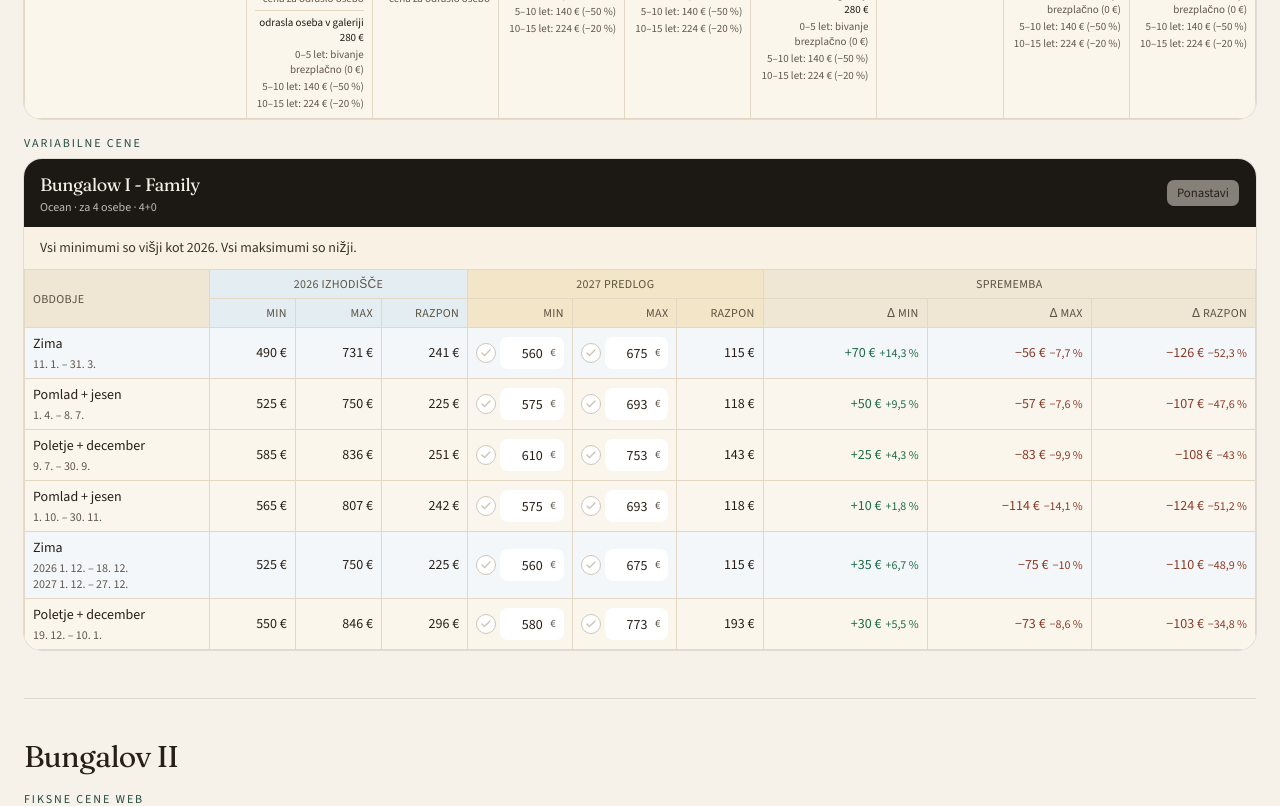
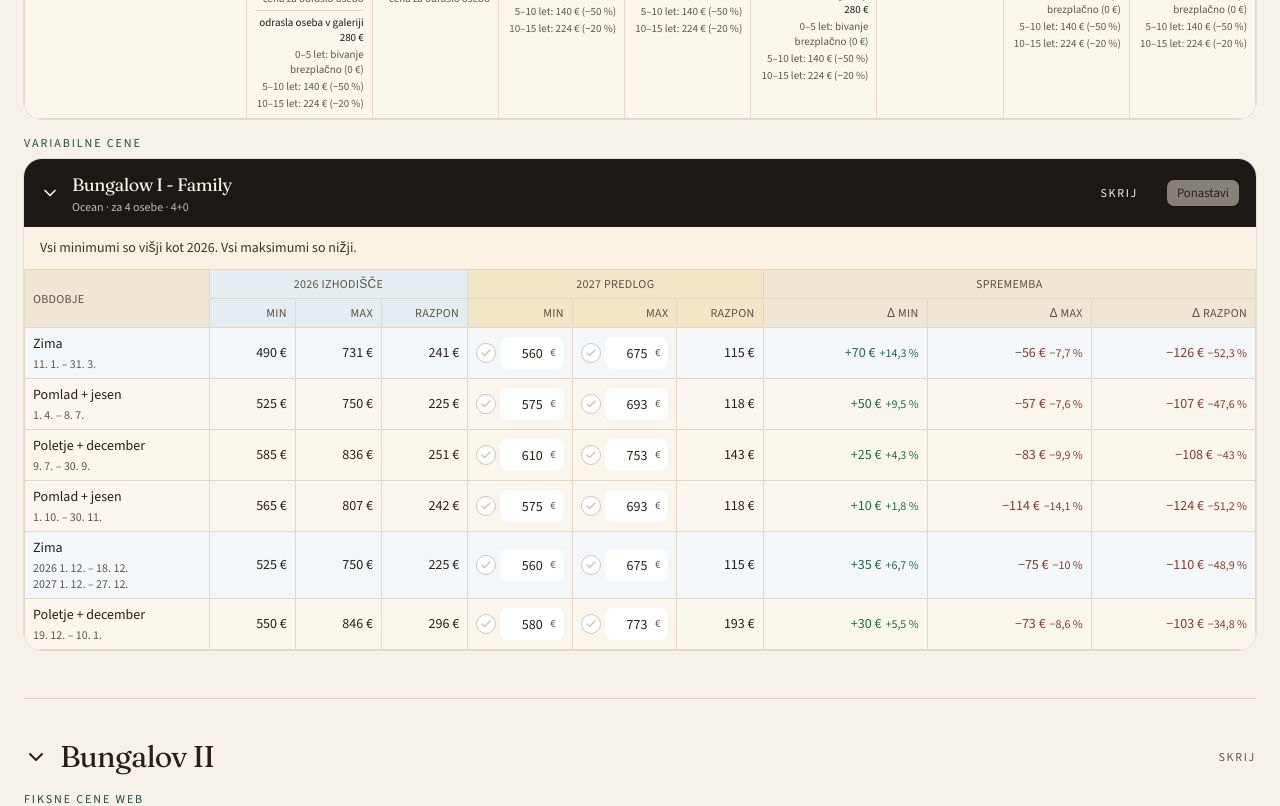
Before and after one commit to Urskapremk/komba-cabana, a Next.js app: page / in a window 1280 px wide. Shown: the part 1620-2426 px from the top of the page. Built offline with nearby package versions, Linux system fonts and the light colour scheme.

Commit message:
Vsak bungalov in variabilne cene se skrijejo s klikom na naslov.
Co-authored-by: info <info@hnatura.com>

```diff
--- a/src/components/price-tables.tsx
+++ b/src/components/price-tables.tsx
@@ -616,11 +616,18 @@ export function PriceTables() {
   );
   const [tab, setTab] = useState<"cenik" | "zasluzek" | "zasedenost">("cenik");
   const [collapsed, setCollapsed] = useState<Record<string, boolean>>({});
+  const [variableCollapsed, setVariableCollapsed] = useState<Record<string, boolean>>({});
   function unitOpen(id: string) {
     return collapsed[id] !== true;
   }
   function toggleUnit(id: string) {
     setCollapsed((current) => ({ ...current, [id]: current[id] !== true }));
+  }
+  function variableOpen(id: string) {
+    return variableCollapsed[id] !== true;
+  }
+  function toggleVariable(id: string) {
+    setVariableCollapsed((current) => ({ ...current, [id]: current[id] !== true }));
   }
   useEffect(() => {
     const read = () => {
@@ -764,7 +771,23 @@ export function PriceTables() {
                 index > 0 && "border-t border-border/80 pt-10",
               )}
             >
-              <h2 className="font-heading text-3xl tracking-tight">{card.name}</h2>
+              <h2>
+                <button
+                  type="button"
+                  className="flex w-full cursor-pointer items-center gap-3 text-left"
+                  aria-expanded={unitOpen(card.id)}
+                  onClick={() => toggleUnit(card.id)}
+                >
+                  <ChevronDownIcon
+                    className={cn("size-6 shrink-0 transition-transform", !unitOpen(card.id) && "-rotate-90")}
+                    aria-hidden="true"
+                  />
+                  <span className="font-heading text-3xl tracking-tight">{card.name}</span>
+                  <span className="ml-auto text-xs font-medium tracking-[0.14em] text-muted-foreground uppercase">
+                    {unitOpen(card.id) ? "Skrij" : "Razširi"}
+                  </span>
+                </button>
+              </h2>
               <div className="flex flex-col gap-2">
                 <h3 className="text-xs font-medium tracking-[0.16em] text-primary uppercase">Fiksne cene WEB</h3>
                 <WebCompareCard
@@ -817,6 +840,8 @@ export function PriceTables() {
                     onReset={() => resetUnit(card.id)}
                     checks={cenik.checks ?? {}}
                     onToggleCheck={toggleCheck}
+                    open={variableOpen(card.id)}
+                    onToggle={() => toggleVariable(card.id)}
                   />
                 ) : (
                   <BeachCard
@@ -828,6 +853,8 @@ export function PriceTables() {
                     onReset={() => resetUnit("beach-4")}
                     checks={cenik.checks ?? {}}
                     onToggleCheck={toggleCheck}
+                    open={variableOpen(card.id)}
+                    onToggle={() => toggleVariable(card.id)}
                   />
                 )}
               </div>
@@ -1521,6 +1548,8 @@ function CompareCard({
   onReset,
   checks,
   onToggleCheck,
+  open,
+  onToggle,
 }: {
   unitId: string;
   name: string;
@@ -1534,23 +1563,38 @@ function CompareCard({
   onReset: () => void;
   checks: PriceChecks;
   onToggleCheck: (key: string) => void;
+  open: boolean;
+  onToggle: () => void;
 }) {
   const changed = PERIODS.some((period) => !sameMoney(prices[period.id], OPTIMA_PRICES[unitId][period.id]));
 
   return (
     <article className="w-full min-w-0 overflow-hidden rounded-2xl ring-1 ring-foreground/10">
-      <div className="flex flex-wrap items-center justify-between gap-3 bg-[#1c1915] px-4 py-3 text-[#f6f1e7]">
-        <div>
-          <h3 className="font-heading text-lg tracking-tight">{name}</h3>
-          <p className="text-xs text-white/70">{detail}</p>
-        </div>
+      <div className="flex flex-wrap items-center justify-between gap-3 bg-[#1c1915] pr-4 text-[#f6f1e7]">
+        <h3 className="min-w-0 flex-1">
+          <button
+            type="button"
+            className="flex w-full cursor-pointer items-center gap-3 px-4 py-3 text-left hover:bg-white/10"
+            aria-expanded={open}
+            onClick={onToggle}
+          >
+            <ChevronDownIcon className={cn("size-5 shrink-0 transition-transform", !open && "-rotate-90")} aria-hidden="true" />
+            <span className="min-w-0">
+              <span className="font-heading block text-lg tracking-tight">{name}</span>
+              <span className="block text-xs text-white/70">{detail}</span>
+            </span>
+            <span className="ml-auto shrink-0 text-xs font-medium tracking-[0.14em] uppercase">
+              {open ? "Skrij" : "Razširi"}
+            </span>
+          </button>
+        </h3>
         <Button size="sm" variant="secondary" disabled={!changed} onClick={onReset}>
           Ponastavi
         </Button>
       </div>
-      <p className="bg-[#f8f1e4] px-4 py-2.5 text-sm leading-relaxed text-[#3f3424]">{summary}</p>
-
-      <div className="max-w-full overflow-x-auto bg-card">
+      {open ? <p className="bg-[#f8f1e4] px-4 py-2.5 text-sm leading-relaxed text-[#3f3424]">{summary}</p> : null}
+
+      {open ? <div className="max-w-full overflow-x-auto bg-card">
         <table className="w-full table-fixed border-collapse text-sm">
           <colgroup>
             <col className="w-[15%]" />
@@ -1663,7 +1707,7 @@ function CompareCard({
             })}
           </tbody>
         </table>
-      </div>
+      </div> : null}
     </article>
   );
 }
@@ -1703,6 +1747,8 @@ function BeachCard({
   onReset,
   checks,
   onToggleCheck,
+  open,
+  onToggle,
 }: {
   prices: Record<string, Money>;
   capacity: number;
@@ -1712,18 +1758,33 @@ function BeachCard({
   onReset: () => void;
   checks: PriceChecks;
   onToggleCheck: (key: string) => void;
+  open: boolean;
+  onToggle: () => void;
 }) {
   const changed = PERIODS.some((period) => !sameMoney(prices[period.id], OPTIMA_PRICES["beach-4"][period.id]));
 
   return (
     <article id="beach-villa" className="w-full min-w-0 scroll-mt-6 overflow-hidden rounded-2xl ring-1 ring-foreground/10">
-      <div className="flex flex-wrap items-center justify-between gap-3 bg-[#1c1915] px-4 py-3 text-[#f6f1e7]">
-        <h3 className="font-heading text-lg tracking-tight">Beach Villa IV</h3>
+      <div className="flex flex-wrap items-center justify-between gap-3 bg-[#1c1915] pr-4 text-[#f6f1e7]">
+        <h3 className="min-w-0 flex-1">
+          <button
+            type="button"
+            className="flex w-full cursor-pointer items-center gap-3 px-4 py-3 text-left hover:bg-white/10"
+            aria-expanded={open}
+            onClick={onToggle}
+          >
+            <ChevronDownIcon className={cn("size-5 shrink-0 transition-transform", !open && "-rotate-90")} aria-hidden="true" />
+            <span className="font-heading text-lg tracking-tight">Beach Villa IV</span>
+            <span className="ml-auto shrink-0 text-xs font-medium tracking-[0.14em] uppercase">
+              {open ? "Skrij" : "Razširi"}
+            </span>
+          </button>
+        </h3>
         <Button size="sm" variant="secondary" disabled={!changed} onClick={onReset}>
           Počisti
         </Button>
       </div>
-      <div className="max-w-full overflow-x-auto bg-card">
+      {open ? <div className="max-w-full overflow-x-auto bg-card">
         <table className="w-full table-fixed border-collapse text-sm">
           <colgroup>
             <col className="w-[16%]" />
@@ -1791,7 +1852,7 @@ function BeachCard({
             })}
           </tbody>
         </table>
-      </div>
+      </div> : null}
     </article>
   );
 }
```
